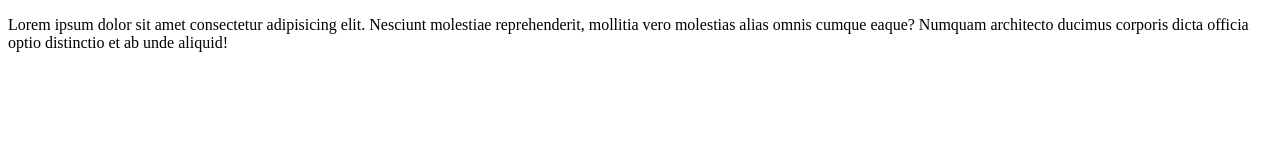
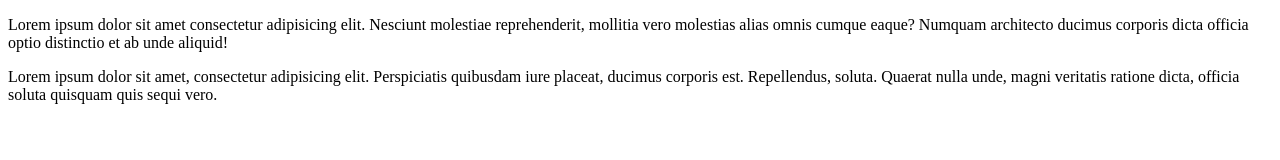
Before and after one commit to Juliopks013/AulaGit, a plain HTML site: page index.html in a window 1280 px wide. Drawn offline with Linux system fonts and the light colour scheme.

Commit message:
index
pagina iniciall

```diff
--- a/index.html
+++ b/index.html
@@ -8,5 +8,6 @@
 </head>
 <body>
     <p>Lorem ipsum dolor sit amet consectetur adipisicing elit. Nesciunt molestiae reprehenderit, mollitia vero molestias alias omnis cumque eaque? Numquam architecto ducimus corporis dicta officia optio distinctio et ab unde aliquid!</p>
+    <p>Lorem ipsum dolor sit amet, consectetur adipisicing elit. Perspiciatis quibusdam iure placeat, ducimus corporis est. Repellendus, soluta. Quaerat nulla unde, magni veritatis ratione dicta, officia soluta quisquam quis sequi vero.</p>
 </body>
 </html>
```
